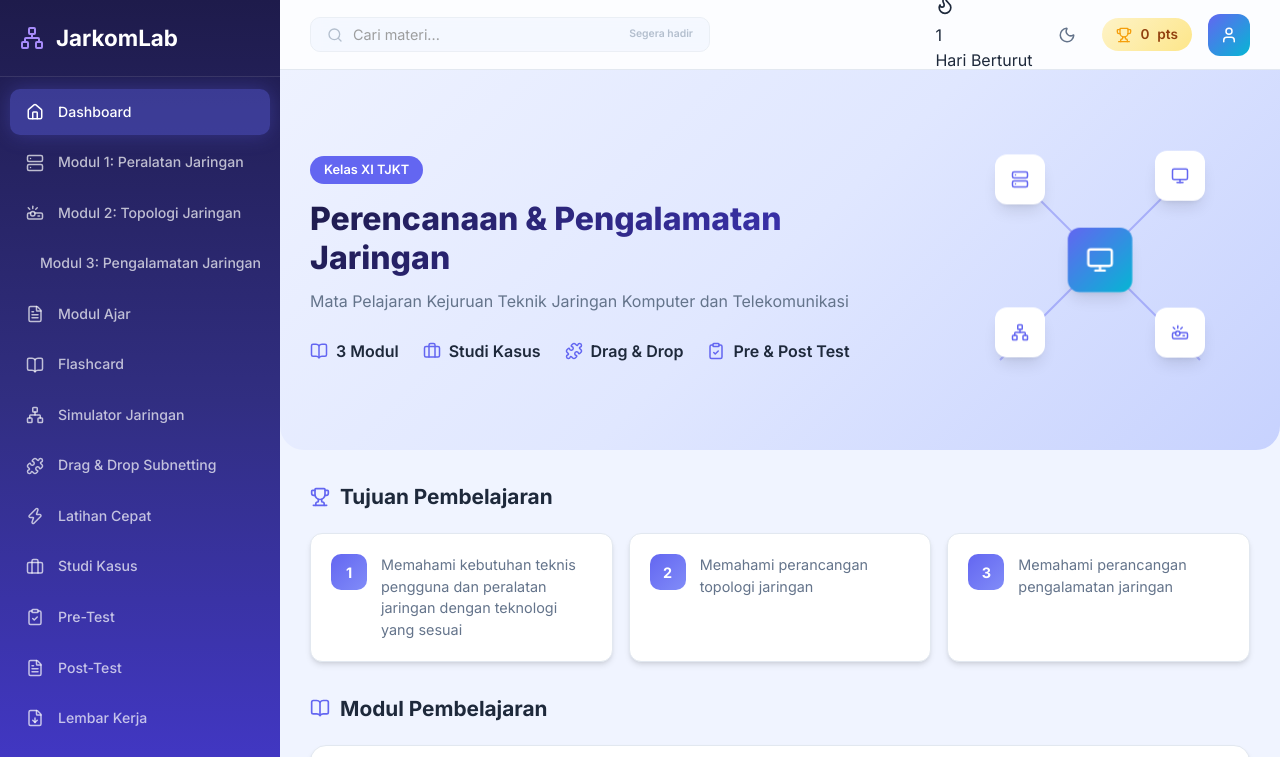
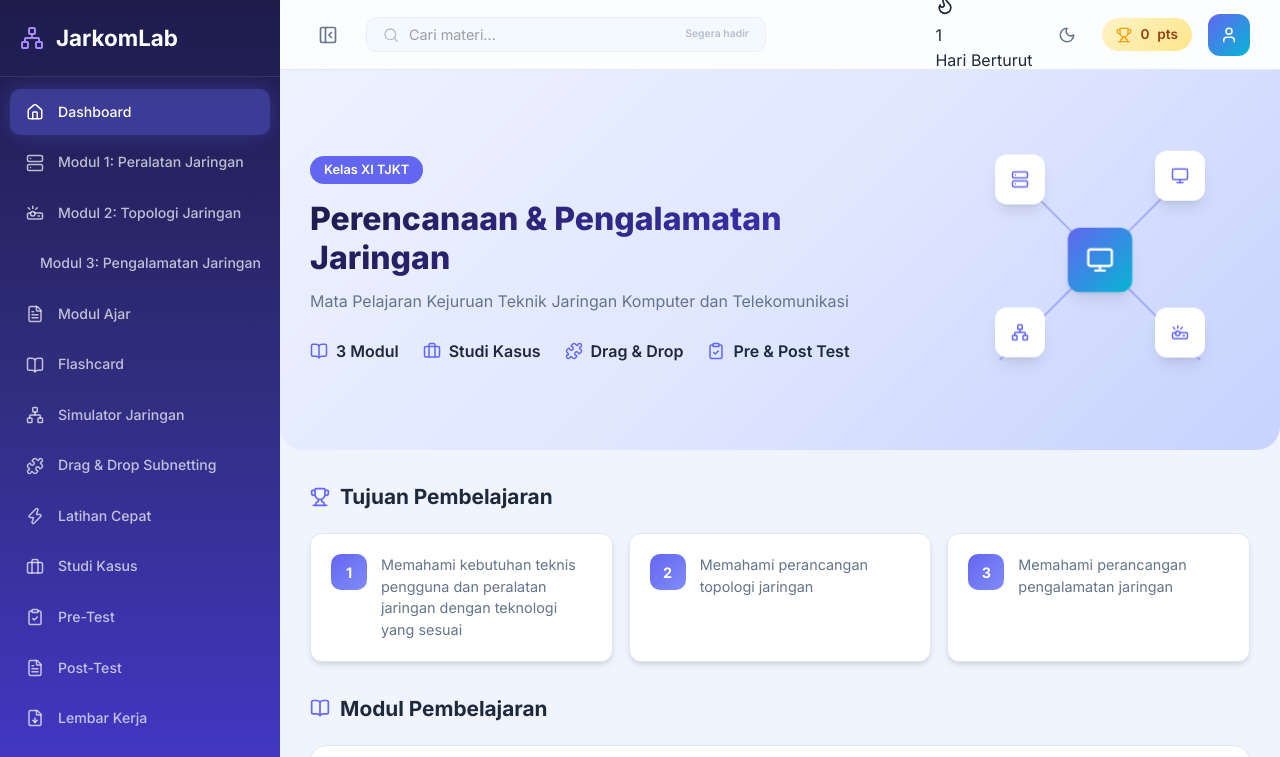
Before and after one commit to mulyadi66/media-pembelajaran-jarkom, a React (Vite) app: page / in a window 1280 px wide. Shown: the top 757 px of the page. Built offline with nearby package versions, Linux system fonts and the light colour scheme.

Commit message:
feat: sidebar toggle collapse/expand on desktop

```diff
--- a/src/App.css
+++ b/src/App.css
@@ -57,7 +57,7 @@ a { text-decoration: none; color: inherit; }
   width: var(--sidebar-width); height: 100vh;
   background: linear-gradient(180deg, #1e1b4b 0%, #312e81 50%, #4338ca 100%);
   z-index: 1000; display: flex; flex-direction: column;
-  transition: transform 0.3s cubic-bezier(0.4, 0, 0.2, 1);
+  transition: transform 0.3s cubic-bezier(0.4, 0, 0.2, 1), width 0.3s cubic-bezier(0.4, 0, 0.2, 1);
 }
 
 .sidebar-header {
@@ -97,9 +97,32 @@ a { text-decoration: none; color: inherit; }
 .nav-link:hover { background: rgba(255,255,255,0.1); color: white; }
 .nav-link.active { background: rgba(99,102,241,0.4); color: white; box-shadow: 0 0 20px rgba(99,102,241,0.3); }
 
+/* ========== SIDEBAR COLLAPSED ========== */
+.sidebar-collapsed .sidebar {
+  width: 72px;
+}
+
+.sidebar-collapsed .sidebar-header {
+  justify-content: center; padding: 20px 8px;
+}
+
+.sidebar-collapsed .logo span { display: none; }
+.sidebar-collapsed .logo { gap: 0; justify-content: center; }
+
+.sidebar-collapsed .nav-link {
+  justify-content: center; padding: 12px 8px;
+}
+
+.sidebar-collapsed .nav-link span { display: none; }
+
+.sidebar-collapsed .main-content {
+  margin-left: 72px;
+}
+
 /* ========== MAIN CONTENT ========== */
 .main-content {
   margin-left: var(--sidebar-width); flex: 1; min-height: 100vh;
+  transition: margin-left 0.3s cubic-bezier(0.4, 0, 0.2, 1);
 }
 
 /* ========== TOPBAR ========== */
@@ -113,6 +136,19 @@ a { text-decoration: none; color: inherit; }
 .mobile-menu-btn {
   display: none; background: none; border: none;
   font-size: 1.3rem; color: var(--text); cursor: pointer;
+}
+
+.sidebar-toggle {
+  display: flex; align-items: center; justify-content: center;
+  background: none; border: none; color: var(--text-light);
+  width: 36px; height: 36px; border-radius: 8px; cursor: pointer;
+  transition: all 0.2s; flex-shrink: 0;
+}
+
+.sidebar-toggle:hover { background: var(--border); color: var(--text); }
+
+@media (max-width: 768px) {
+  .sidebar-toggle { display: none; }
 }
 
 .search-box {
--- a/src/components/Layout.jsx
+++ b/src/components/Layout.jsx
@@ -6,7 +6,7 @@ import StreakCounter from './StreakCounter';
 import {
   Home, Server, Projector, CreditCard, Briefcase,
   ClipboardCheck, FileText, BarChart3, Menu, X, Trophy, User, Search,
-  Network, Puzzle, BookOpen, BookA, Zap, FileDown
+  Network, Puzzle, BookOpen, BookA, Zap, FileDown, PanelLeftClose, PanelLeft
 } from 'lucide-react';
 
 const navItems = [
@@ -58,15 +58,16 @@ const pageDescriptions = {
 
 export default function Layout() {
   const [sidebarOpen, setSidebarOpen] = useState(false);
+  const [sidebarCollapsed, setSidebarCollapsed] = useState(false);
   const { totalScore, streak } = useApp();
   const location = useLocation();
   const path = location.pathname;
 
   return (
-    <div className="app-layout">
+    <div className={`app-layout ${sidebarCollapsed ? 'sidebar-collapsed' : ''}`}>
       {sidebarOpen && <div className="sidebar-overlay" onClick={() => setSidebarOpen(false)} />}
 
-      <nav className={`sidebar ${sidebarOpen ? 'mobile-open' : ''}`} aria-label="Navigasi utama">
+      <nav className={`sidebar ${sidebarOpen ? 'mobile-open' : ''} ${sidebarCollapsed ? 'collapsed' : ''}`} aria-label="Navigasi utama">
         <div className="sidebar-header">
           <div className="logo">
             <Network size={24} />
@@ -80,7 +81,7 @@ export default function Layout() {
           {navItems.map(({ to, icon: Icon, label }) => (
             <li key={to} role="listitem">
               <NavLink to={to} className={({ isActive }) => `nav-link ${isActive ? 'active' : ''}`}
-                onClick={() => setSidebarOpen(false)}>
+                onClick={() => setSidebarOpen(false)} title={sidebarCollapsed ? label : undefined}>
                 <Icon size={18} /><span>{label}</span>
               </NavLink>
             </li>
@@ -93,6 +94,10 @@ export default function Layout() {
           <button className="mobile-menu-btn" onClick={() => setSidebarOpen(true)}
             aria-label="Buka menu navigasi" aria-expanded={sidebarOpen}>
             <Menu size={22} />
+          </button>
+          <button className="sidebar-toggle" onClick={() => setSidebarCollapsed(prev => !prev)}
+            aria-label={sidebarCollapsed ? 'Perluas sidebar' : 'Ciutkan sidebar'} title={sidebarCollapsed ? 'Perluas sidebar' : 'Ciutkan sidebar'}>
+            {sidebarCollapsed ? <PanelLeft size={20} /> : <PanelLeftClose size={20} />}
           </button>
           <div className="search-box" role="search" aria-label="Pencarian">
             <Search size={16} />
```
